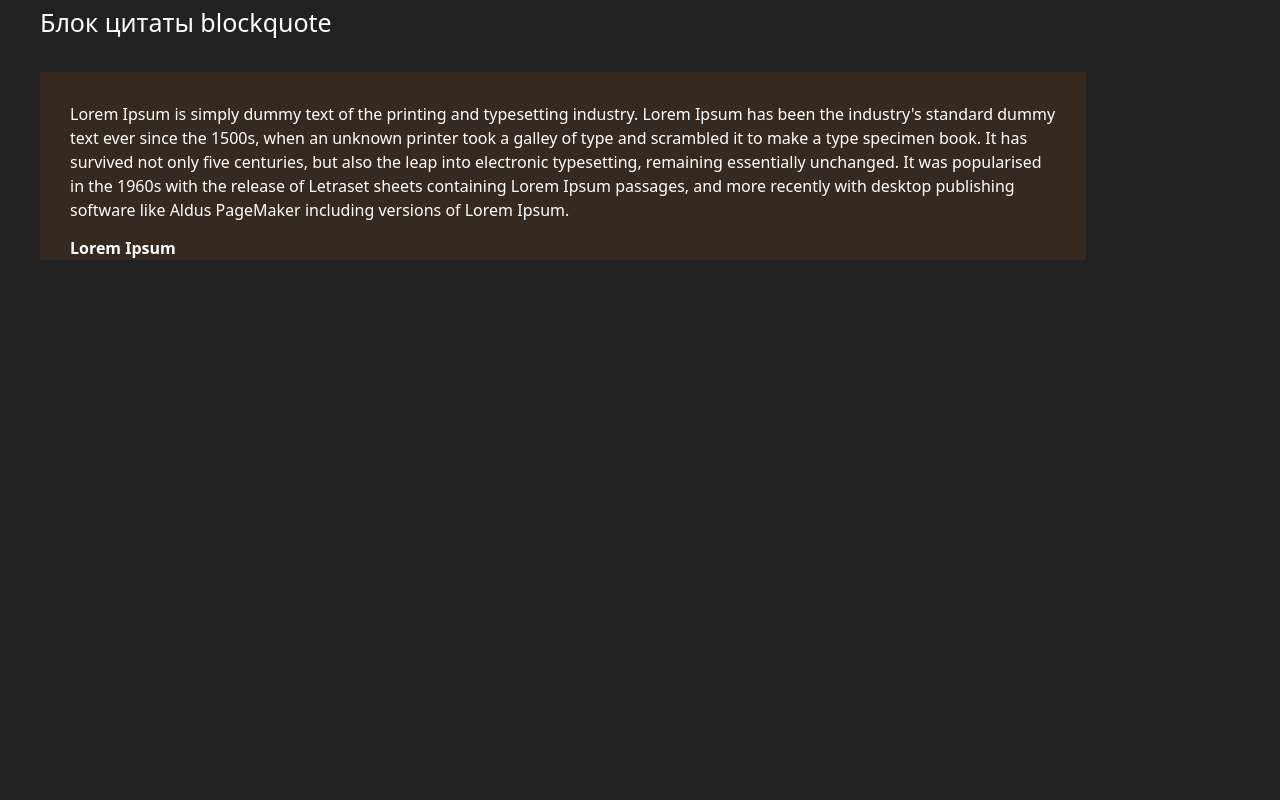
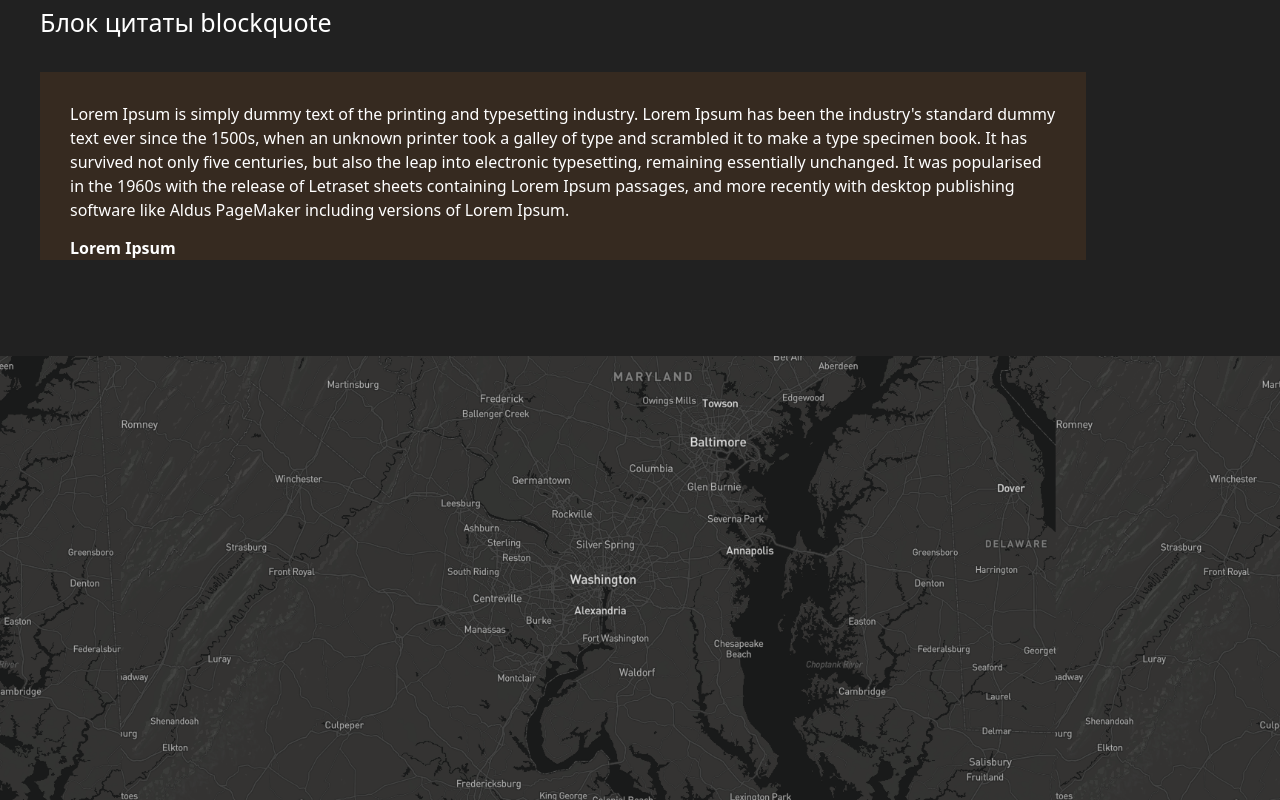
Before and after one commit to maga76/obuw, a website: page index.html in a window 1280 px wide. Shown: the part 2819-3619 px from the top of the page. Before the commit the page ends 3175 px from the top, so only its background shows below. Drawn offline with Linux system fonts and the light colour scheme.

Commit message:
section3

```diff
--- a/index.html
+++ b/index.html
@@ -221,6 +221,12 @@
     </div>
   </div><br><br><br><br>
         </section>
+        <section>
+            <div>
+                <img src="./src/image/Group 10.png" alt="">
+
+            </div>
+        </section>
     </main>
 </body>
 </html>
```
Also changed, not shown: src/image/22de543c4da50960c05ab9b1d504a64caa6a0e30.png (added), src/image/Basemap image.png (added), src/image/Group 10.png (added), src/output.css.
